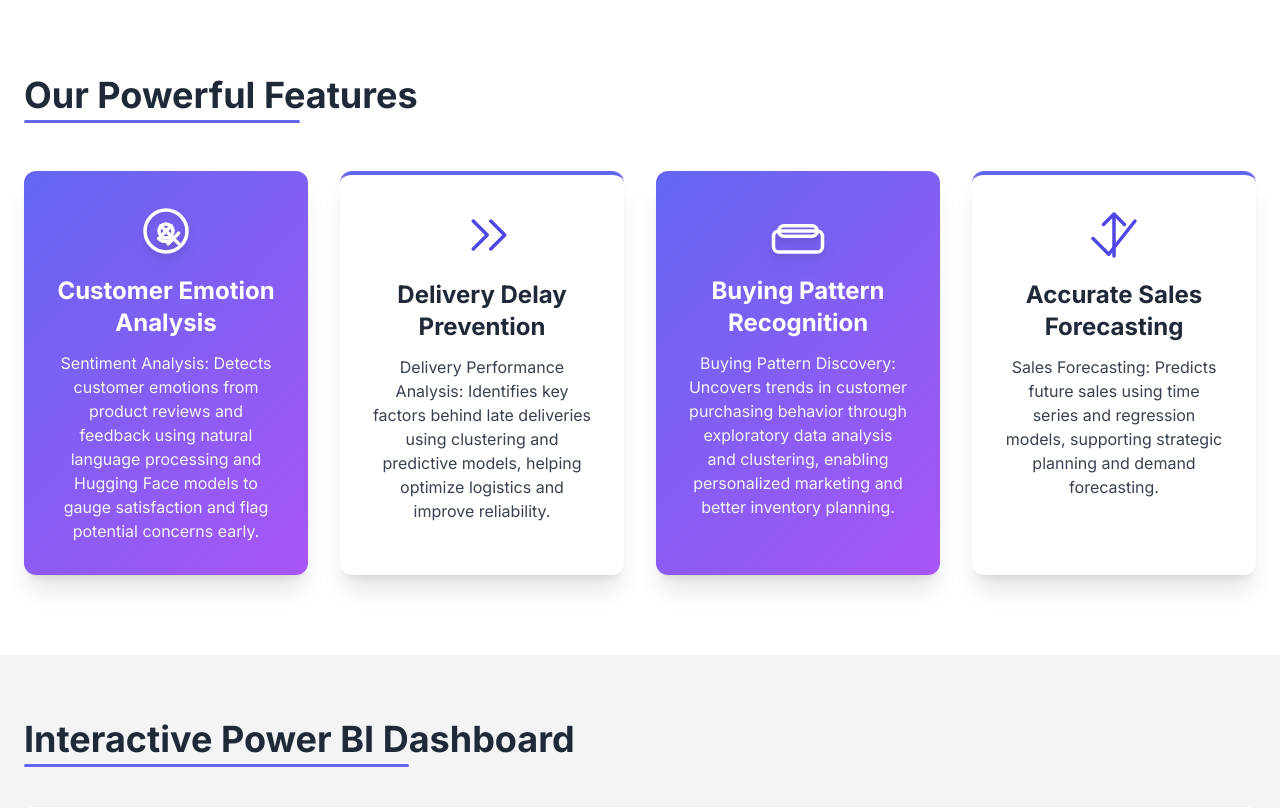
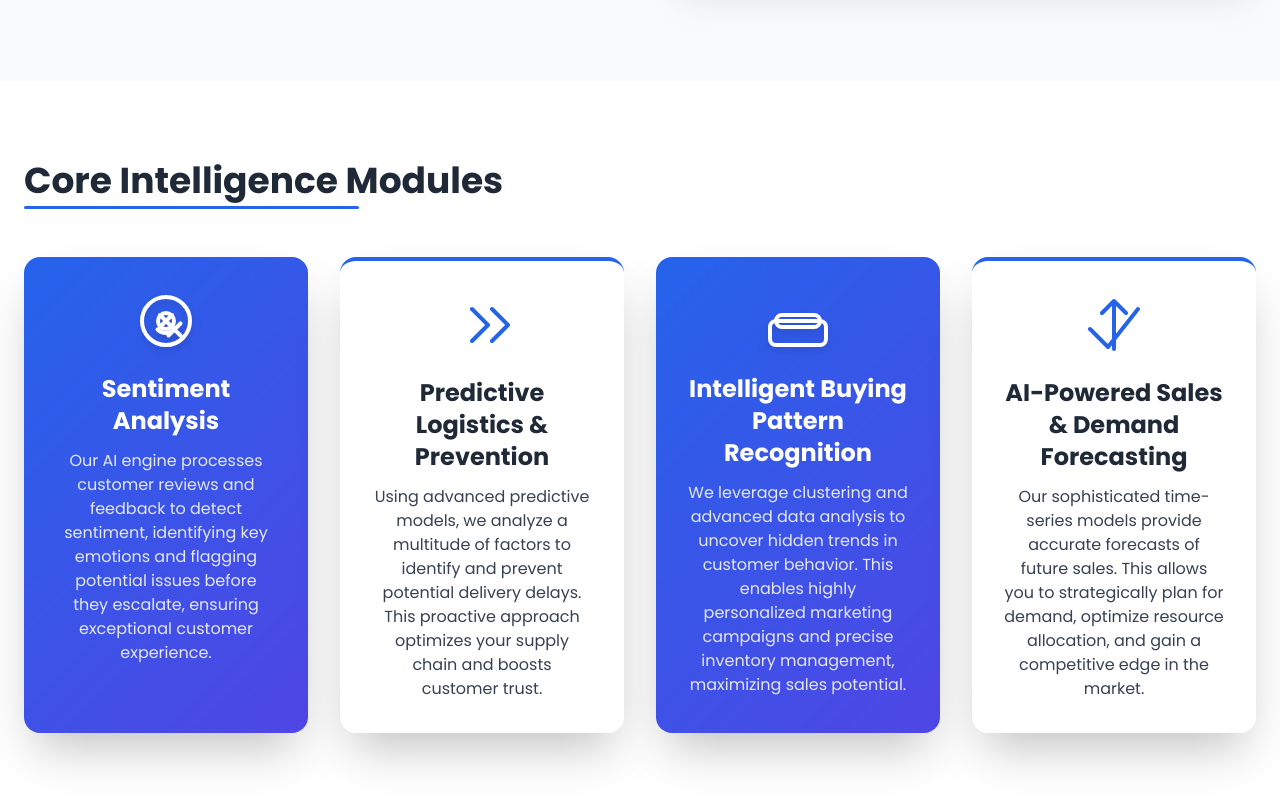
Before and after one commit to udhav-kardile/CDAC-Project, a Flask app: page / in a window 1280 px wide. Shown: the part 1203-2011 px from the top of the page. Run offline with Flask 3, Linux system fonts and the light colour scheme; some libraries are stand-ins or nearby versions.

Commit message:
Add files via upload

```diff
--- a/templates/index.html
+++ b/templates/index.html
@@ -3,14 +3,14 @@
 <head>
     <meta charset="UTF-8">
     <meta name="viewport" content="width=device-width, initial-scale=1.0">
-    <title>Olist E-Com Analysis</title>
+    <title>Olist E-Com Intelligence Platform</title>
     <script src="https://cdn.tailwindcss.com"></script>
-    <link href="https://fonts.googleapis.com/css2?family=Inter:wght@300;400;500;600;700&display=swap" rel="stylesheet">
+    <link href="https://fonts.googleapis.com/css2?family=Poppins:wght@300;400;500;600;700&display=swap" rel="stylesheet">
     <style>
         body {
-            font-family: 'Inter', sans-serif;
-            background-color: #f3f4f6; /* Light gray background */
-            color: #333;
+            font-family: 'Poppins', sans-serif;
+            background-color: #f8fafc; /* Lighter off-white */
+            color: #1e293b; /* Darker text */
         }
         .section-heading {
             position: relative;
@@ -23,52 +23,96 @@
             left: 0;
             bottom: 0;
             width: 70%;
-            height: 3px; /* Reduced height for a cleaner look */
-            background-color: #6366f1; /* Indigo 500 */
+            height: 3px;
+            background-color: #2563eb; /* Blue-600 */
             border-radius: 9999px;
         }
         .gradient-box {
-            background: linear-gradient(135deg, #6366f1 0%, #a855f7 100%); /* Indigo to Purple gradient */
+            background: linear-gradient(135deg, #2563eb 0%, #4f46e5 100%); /* Blue to Indigo gradient */
             color: white;
         }
-        /* Custom styles for making feature cards clickable with link styling */
         .feature-card-link {
-            display: block; /* Make the whole card area clickable */
-            text-decoration: none; /* Remove underline from link */
-            color: inherit; /* Inherit text color */
+            display: block;
+            text-decoration: none;
+            color: inherit;
         }
         .feature-card-link:hover .feature-card-content {
-            box-shadow: 0 10px 15px -3px rgba(0, 0, 0, 0.1), 0 4px 6px -2px rgba(0, 0, 0, 0.05); /* Larger shadow on hover */
-            transform: translateY(-5px); /* Slightly lift the card */
+            box-shadow: 0 20px 25px -5px rgba(0, 0, 0, 0.1), 0 8px 10px -6px rgba(0, 0, 0, 0.1);
+            transform: translateY(-8px);
         }
         .feature-card-content {
-            transition: all 0.3s ease; /* Smooth transition for hover effects */
+            transition: all 0.4s cubic-bezier(0.2, 0.8, 0.2, 1);
+        }
+        .btn-primary {
+            background-color: #2563eb;
+            color: white;
+            transition: background-color 0.3s ease, transform 0.3s ease;
+        }
+        .btn-primary:hover {
+            background-color: #1d4ed8;
+            transform: scale(1.05);
+        }
+        .btn-secondary {
+            background-color: #4f46e5;
+            color: white;
+            transition: background-color 0.3s ease, transform 0.3s ease;
+        }
+        .btn-secondary:hover {
+            background-color: #4338ca;
+            transform: scale(1.05);
         }
     </style>
 </head>
 <body class="min-h-screen flex flex-col">
 
-    <header class="bg-white shadow-lg py-4">
+    <header class="bg-white shadow-md py-4">
         <div class="container mx-auto px-6 flex justify-between items-center">
-            <h1 class="text-3xl font-bold text-gray-800">Olist E-Com Analysis</h1>
+            <h1 class="text-3xl font-extrabold text-gray-800">Olist E-Com Intelligence</h1>
             <nav>
                 <ul class="flex space-x-6">
-                    <li><a href="{{ url_for('index') }}#overview" class="text-gray-600 hover:text-indigo-600 transition duration-300 font-medium">Overview</a></li>
-                    <li><a href="{{ url_for('index') }}#features" class="text-gray-600 hover:text-indigo-600 transition duration-300 font-medium">Features</a></li>
-                    <li><a href="{{ url_for('index') }}#dashboard" class="text-gray-600 hover:text-indigo-600 transition duration-300 font-medium">Dashboard</a></li>
-                    <li><a href="{{ url_for('team_route') }}" class="text-gray-600 hover:text-indigo-600 transition duration-300 font-medium">Team</a></li>
-                    <li><a href="{{ url_for('support_route') }}" class="text-gray-600 hover:text-indigo-600 transition duration-300 font-medium">Support</a></li>
-                    <li><a href="{{ url_for('index') }}#contact" class="text-gray-600 hover:text-indigo-600 transition duration-300 font-medium">Contact</a></li>
+                    <li><a href="{{ url_for('index') }}#overview" class="text-gray-600 hover:text-blue-600 transition duration-300 font-medium">Overview</a></li>
+                    <li><a href="{{ url_for('index') }}#features" class="text-gray-600 hover:text-blue-600 transition duration-300 font-medium">Features</a></li>
+                    <li><a href="{{ url_for('index') }}#dashboard" class="text-gray-600 hover:text-blue-600 transition duration-300 font-medium">Dashboard</a></li>
+                    <li><a href="{{ url_for('support_route') }}" class="text-gray-600 hover:text-blue-600 transition duration-300 font-medium">Support</a></li>
+                    <li><a href="{{ url_for('team_route') }}" class="text-gray-600 hover:text-blue-600 transition duration-300 font-medium">Connect with Team</a></li>
                 </ul>
             </nav>
         </div>
     </header>
 
-    <section id="hero" class="bg-gradient-to-r from-indigo-500 to-purple-600 text-white py-20 px-6">
+    <section id="hero" class="bg-gradient-to-r from-blue-600 to-indigo-700 text-white py-24 px-6">
         <div class="container mx-auto text-center">
-            <h2 class="text-5xl font-extrabold mb-4 leading-tight">Empowering E-commerce with AI & Data Insights</h2>
-            <p class="text-xl max-w-3xl mx-auto mb-8 opacity-90">In today’s fast-paced e-commerce world, understanding customer emotions, preventing delivery delays, uncovering buying patterns, and forecasting sales are crucial. This project empowers businesses with machine learning and data insights to enhance customer satisfaction, streamline operations, and make smarter decisions.</p>
-            <a href="{{ url_for('index') }}#features" class="bg-white text-indigo-700 hover:bg-gray-100 px-8 py-3 rounded-full text-lg font-semibold shadow-lg transition duration-300 transform hover:scale-105">Learn More</a>
+            <div class="flex justify-center items-center">
+  <h2 class="text-6xl font-extrabold mb-5 tracking-tight leading-tight text-white animate-writein">
+    OLIST E-COM ANALYSIS
+  </h2>
+</div>
+
+<style>
+@keyframes writeIn {
+  0% {
+    opacity: 0;
+    transform: scale(0.95) translateY(20px);
+  }
+  50% {
+    opacity: 1;
+    transform: scale(1) translateY(0);
+  }
+  80% {
+    opacity: 1;
+  }
+  100% {
+    opacity: 0;
+  }
+}
+
+.animate-writein {
+  animation: writeIn 3s ease-in-out infinite;
+}
+</style>
+
+            <p class="text-xl max-w-4xl mx-auto mb-10 opacity-90 leading-relaxed">Our platform integrates cutting-edge machine learning to deliver predictive insights, optimize operations, and revolutionize customer engagement. From sentiment analysis to proactive logistics, we empower businesses to thrive in the digital marketplace.</p>
+            <a href="{{ url_for('index') }}#features" class="btn-primary px-10 py-4 rounded-full text-lg font-semibold shadow-lg">Discover the Platform</a>
         </div>
     </section>
 
@@ -77,11 +121,33 @@
             <h3 class="section-heading text-4xl font-bold text-gray-800 mb-12 text-center">Project Overview</h3>
             <div class="grid md:grid-cols-2 gap-16 items-center">
                 <div class="order-2 md:order-1">
-                    <p class="text-lg text-gray-700 leading-relaxed mb-6">In today’s fast-paced e-commerce world, understanding customer emotions, preventing delivery delays, uncovering buying patterns, and forecasting sales are crucial. This project empowers businesses with machine learning and data insights to enhance customer satisfaction, streamline operations, and make smarter decisions. </p>
-                    <p class="text-lg text-gray-700 leading-relaxed border-l-4 border-indigo-500 pl-4 py-2 bg-indigo-50 bg-opacity-30 rounded-r-lg">In the competitive and fast-evolving landscape of e-commerce, businesses must deeply understand customer behavior and operational challenges to maintain an edge. This project addresses four critical areas—customer sentiment analysis, delivery delay prevention, purchasing behavior analysis, and sales forecasting—by leveraging machine learning and data analytics.</p>
+                    <p class="text-lg text-gray-700 leading-relaxed mb-6">"This project uses past data from Olist to find useful insights with the help of data analysis, machine learning, and easy-to-understand visuals made in Power BI."</p>
+                    <p class="text-lg text-gray-700 leading-relaxed border-l-4 border-blue-600 pl-4 py-2 bg-blue-50 bg-opacity-50 rounded-r-lg"><div class="text-gray-800 text-base leading-relaxed space-y-4">
+  <p class="font-semibold text-lg">Key Components of the Project:</p>
+
+  <ul class="list-disc list-inside space-y-2">
+    <li>
+      <strong>Sentiment Analysis:</strong><br>
+      Analyzed customer reviews to understand opinions and satisfaction levels.
+    </li>
+    <li>
+      <strong>Time Series Forecasting:</strong><br>
+      Predicted future trends like order volume and revenue using historical data patterns.
+    </li>
+    <li>
+      <strong>Customer, Seller & Product Segmentation:</strong><br>
+      Grouped customers, sellers, and products based on behavior and characteristics for better targeting.
+    </li>
+    <li>
+      <strong>Delay Delivery Analysis (Prevention):</strong><br>
+      Identified and analyzed factors causing delays in delivery using Spark SQL.
+    </li>
+  </ul>
+</div>
+</p>
                 </div>
                 <div class="flex justify-center order-1 md:order-2">
-                    <img src="https://raw.githubusercontent.com/TechwithRahul2003/Olist-E-Commerce-Analysis/main/WhatsApp%20Image%202025-07-27%20at%2020.22.53_90e70a6a.jpg" alt="Data Insights Illustration - Dashboard" class="rounded-xl shadow-2xl object-cover w-full max-w-3xl transform transition duration-500 hover:scale-105 hover:rotate-1">
+                    <img src="https://raw.githubusercontent.com/TechwithRahul2003/Olist-E-Commerce-Analysis/main/WhatsApp%20Image%202025-07-27%20at%2020.22.53_90e70a6a.jpg" alt="Data Insights Illustration - Dashboard" class="rounded-2xl shadow-2xl object-cover w-full max-w-3xl transform transition duration-500 hover:scale-105 hover:rotate-1">
                 </div>
             </div>
         </div>
@@ -89,67 +155,67 @@
 
     <section id="features" class="py-20 px-6 bg-white">
         <div class="container mx-auto">
-        <h3 class="section-heading text-4xl font-bold text-gray-800 mb-12 text-center">Our Powerful Features</h3>
+            <h3 class="section-heading text-4xl font-bold text-gray-800 mb-12 text-center">Core Intelligence Modules</h3>
             <div class="grid md:grid-cols-2 lg:grid-cols-4 gap-8">
                 <a href="{{ url_for('sentiment_route') }}" class="feature-card-link">
-                <div class="gradient-box p-8 rounded-xl shadow-xl transition duration-300 transform hover:-translate-y-2 flex flex-col items-center text-center feature-card-content h-full">
-                    <div class="text-white text-5xl mb-4">
-                        <svg xmlns="http://www.w3.org/2000/svg" fill="none" viewBox="0 0 24 24" stroke-width="1.5" stroke="currentColor" class="w-14 h-14 mx-auto drop-shadow-lg">
+                    <div class="gradient-box p-8 rounded-2xl shadow-2xl transition duration-400 ease-in-out feature-card-content h-full flex flex-col items-center text-center">
+                        <div class="text-white text-5xl mb-5">
+                            <svg xmlns="http://www.w3.org/2000/svg" fill="none" viewBox="0 0 24 24" stroke-width="1.5" stroke="currentColor" class="w-16 h-16 mx-auto drop-shadow-lg">
                                 <path stroke-linecap="round" stroke-linejoin="round" d="M15.182 15.182a4.5 4.5 0 01-6.364 0M9.75 9.75L12 12m0 0l2.25 2.25M12 12l-2.25 2.25M12 12l2.25-2.25M15.182 15.182l-2.25-2.25M15.182 15.182l2.25 2.25M15.182 15.182l-2.25 2.25M15.182 15.182l2.25-2.25M12 12l-2.25 2.25" />
                                 <path stroke-linecap="round" stroke-linejoin="round" d="M15 12a3 3 0 11-6 0 3 3 0 016 0z" />
                                 <path stroke-linecap="round" stroke-linejoin="round" d="M12 21a9 9 0 100-18 9 9 0 000 18z" />
                             </svg>
                         </div>
-                    <h4 class="text-2xl font-bold text-white mb-3">Customer Emotion Analysis</h4>
-                    <p class="text-gray-100 text-base flex-grow">Sentiment Analysis: Detects customer emotions from product reviews and feedback using natural language processing and Hugging Face models to gauge satisfaction and flag potential concerns early.</p>
+                        <h4 class="text-2xl font-bold text-white mb-3">Sentiment Analysis</h4>
+                        <p class="text-gray-200 text-base flex-grow">Our AI engine processes customer reviews and feedback to detect sentiment, identifying key emotions and flagging potential issues before they escalate, ensuring exceptional customer experience.</p>
                     </div>
                 </a>
 
                 <a href="{{ url_for('delivery_route') }}" class="feature-card-link">
-                <div class="bg-white p-8 rounded-xl shadow-xl transition duration-300 transform hover:-translate-y-2 flex flex-col items-center text-center border-t-4 border-indigo-500 feature-card-content h-full">
-                    <div class="text-indigo-600 text-5xl mb-4">
-                        <svg xmlns="http://www.w3.org/2000/svg" fill="none" viewBox="0 0 24 24" stroke-width="1.5" stroke="currentColor" class="w-14 h-14 mx-auto">
+                    <div class="bg-white p-8 rounded-2xl shadow-2xl transition duration-400 ease-in-out feature-card-content h-full flex flex-col items-center text-center border-t-4 border-blue-600">
+                        <div class="text-blue-600 text-5xl mb-5">
+                            <svg xmlns="http://www.w3.org/2000/svg" fill="none" viewBox="0 0 24 24" stroke-width="1.5" stroke="currentColor" class="w-16 h-16 mx-auto">
                                 <path stroke-linecap="round" stroke-linejoin="round" d="M8.25 18L14.25 12 8.25 6" />
                                 <path stroke-linecap="round" stroke-linejoin="round" d="M15.75 18L21.75 12 15.75 6" />
                             </svg>
                         </div>
-                    <h4 class="text-2xl font-bold text-gray-800 mb-3">Delivery Delay Prevention</h4>
-                    <p class="text-gray-700 text-base flex-grow">Delivery Performance Analysis: Identifies key factors behind late deliveries using clustering and predictive models, helping optimize logistics and improve reliability.</p>
+                        <h4 class="text-2xl font-bold text-gray-800 mb-3">Predictive Logistics & Prevention</h4>
+                        <p class="text-gray-700 text-base flex-grow">Using advanced predictive models, we analyze a multitude of factors to identify and prevent potential delivery delays. This proactive approach optimizes your supply chain and boosts customer trust.</p>
                     </div>
                 </a>
 
                 <a href="{{ url_for('clustering_route') }}" class="feature-card-link">
-                <div class="gradient-box p-8 rounded-xl shadow-xl transition duration-300 transform hover:-translate-y-2 flex flex-col items-center text-center feature-card-content h-full">
-                    <div class="text-white text-5xl mb-4">
-                        <svg xmlns="http://www.w3.org/2000/svg" fill="none" viewBox="0 0 24 24" stroke-width="1.5" stroke="currentColor" class="w-14 h-14 mx-auto drop-shadow-lg">
+                    <div class="gradient-box p-8 rounded-2xl shadow-2xl transition duration-400 ease-in-out feature-card-content h-full flex flex-col items-center text-center">
+                        <div class="text-white text-5xl mb-5">
+                            <svg xmlns="http://www.w3.org/2000/svg" fill="none" viewBox="0 0 24 24" stroke-width="1.5" stroke="currentColor" class="w-16 h-16 mx-auto drop-shadow-lg">
                                 <path stroke-linecap="round" stroke-linejoin="round" d="M3.75 12h16.5m-16.5 0a2.25 2.25 0 002.25 2.25h12c1.243 0 2.25-1.007 2.25-2.25m-16.5 0a2.25 2.25 0 012.25-2.25h12c1.243 0 2.25 1.007 2.25 2.25m-16.5 0c-1.243 0-2.25 1.007-2.25 2.25v4.5c0 1.243 1.007 2.25 2.25 2.25h16.5c1.243 0 2.25-1.007 2.25-2.25v-4.5c0-1.243-1.007-2.25-2.25-2.25H3.75z" />
                             </svg>
                         </div>
-                    <h4 class="text-2xl font-bold text-white mb-3">Buying Pattern Recognition</h4>
-                    <p class="text-gray-100 text-base flex-grow">Buying Pattern Discovery: Uncovers trends in customer purchasing behavior through exploratory data analysis and clustering, enabling personalized marketing and better inventory planning.</p>
+                        <h4 class="text-2xl font-bold text-white mb-3">Intelligent Buying Pattern Recognition</h4>
+                        <p class="text-gray-200 text-base flex-grow">We leverage clustering and advanced data analysis to uncover hidden trends in customer behavior. This enables highly personalized marketing campaigns and precise inventory management, maximizing sales potential.</p>
                     </div>
                 </a>
 
                 <a href="{{ url_for('forecasting_route') }}" class="feature-card-link">
-                <div class="bg-white p-8 rounded-xl shadow-xl transition duration-300 transform hover:-translate-y-2 flex flex-col items-center text-center border-t-4 border-indigo-500 feature-card-content h-full">
-                    <div class="text-indigo-600 text-5xl mb-4">
-                        <svg xmlns="http://www.w3.org/2000/svg" fill="none" viewBox="0 0 24 24" stroke-width="1.5" stroke="currentColor" class="w-14 h-14 mx-auto">
+                    <div class="bg-white p-8 rounded-2xl shadow-2xl transition duration-400 ease-in-out feature-card-content h-full flex flex-col items-center text-center border-t-4 border-blue-600">
+                        <div class="text-blue-600 text-5xl mb-5">
+                            <svg xmlns="http://www.w3.org/2000/svg" fill="none" viewBox="0 0 24 24" stroke-width="1.5" stroke="currentColor" class="w-16 h-16 mx-auto">
                                 <path stroke-linecap="round" stroke-linejoin="round" d="M3 13.5l6.75 6.75L21 6" />
                                 <path stroke-linecap="round" stroke-linejoin="round" d="M12 3v18M12 3L7.5 7.5M12 3l4.5 4.5" />
                             </svg>
                         </div>
-                    <h4 class="text-2xl font-bold text-gray-800 mb-3">Accurate Sales Forecasting</h4>
-                    <p class="text-gray-700 text-base flex-grow">Sales Forecasting: Predicts future sales using time series and regression models, supporting strategic planning and demand forecasting.</p>
+                        <h4 class="text-2xl font-bold text-gray-800 mb-3">AI-Powered Sales & Demand Forecasting</h4>
+                        <p class="text-gray-700 text-base flex-grow">Our sophisticated time-series models provide accurate forecasts of future sales. This allows you to strategically plan for demand, optimize resource allocation, and gain a competitive edge in the market.</p>
                     </div>
                 </a>
             </div>
         </div>
     </section>
 
-    <section id="dashboard" class="py-16 px-6 bg-gray-100">
+    <section id="dashboard" class="py-20 px-6 bg-gray-100">
         <div class="container mx-auto">
-            <h3 class="section-heading text-4xl font-bold text-gray-800 mb-10 text-center">Interactive Power BI Dashboard</h3>
-            <div class="bg-white rounded-lg shadow-xl overflow-hidden mb-6 h-[500px] md:h-[650px] lg:h-[750px] flex items-center justify-center p-4">
+            <h3 class="section-heading text-4xl font-bold text-gray-800 mb-12 text-center">Interactive Intelligence Dashboard</h3>
+            <div class="bg-white rounded-2xl shadow-2xl overflow-hidden mb-6 h-[500px] md:h-[650px] lg:h-[750px] flex items-center justify-center p-4">
                 <iframe
                     src="https://app.powerbi.com/reportEmbed?reportId=cf2bcca9-634d-47de-a554-a87340488e68&autoAuth=true&ctid=cc819eae-433f-4ebe-8a84-8e6f68ae7345"
                     frameborder="0"
@@ -157,25 +223,18 @@
                     class="w-full h-full"
                 ></iframe>
             </div>
-            <p class="text-center text-gray-600 mt-6 max-w-3xl mx-auto">This interactive dashboard provides real-time insights into various e-commerce metrics, powered by our machine learning models. Explore customer sentiment trends, predicted delivery timelines, identified buying patterns, and sales forecasts to make data-driven decisions.</p>
+            <p class="text-center text-gray-600 mt-6 max-w-4xl mx-auto text-lg">This dynamic dashboard provides a unified view of your e-commerce operations. Explore insights derived from our machine learning models, visualize key performance indicators, and make data-driven decisions instantly to drive your business forward.</p>
         </div>
     </section>
 
-    <section id="contact" class="py-16 px-6 bg-gray-50">
-        <div class="container mx-auto text-center">
-            <h3 class="section-heading text-4xl font-bold text-gray-800 mb-10">Contact Us</h3>
-            <p class="text-lg text-gray-700 mb-4">Have questions or want to learn more about our E-commerce Intelligence Platform?</p>
-            <p class="text-lg text-gray-700 mb-8">Feel free to reach out:</p>
-            <div class="flex flex-col md:flex-row justify-center items-center space-y-4 md:space-y-0 md:space-x-8">
-                <a href="mailto:info@ecommerceintelligence.com" class="bg-indigo-600 text-white px-8 py-3 rounded-full text-lg font-semibold hover:bg-indigo-700 transition duration-300 shadow-md">Email Us</a>
-                <a href="tel:+1234567890" class="bg-purple-600 text-white px-8 py-3 rounded-full text-lg font-semibold hover:bg-purple-700 transition duration-300 shadow-md">Call Us</a>
-            </div>
+    <section id="contact" class="py-20 px-6 bg-gray-50">
+
         </div>
     </section>
 
-    <footer class="bg-gray-800 text-white py-8 px-6 mt-auto">
+    <footer class="bg-gray-900 text-white py-8 px-6 mt-auto">
         <div class="container mx-auto text-center text-gray-400">
-            <p>&copy; 2025 E-commerce Intelligence. All rights reserved.</p>
+            <p>&copy; 2025 Olist E-Com Intelligence Team-007 All rights reserved.</p>
         </div>
     </footer>
 
```
Lines whose indentation alone changed are shown as unchanged.
